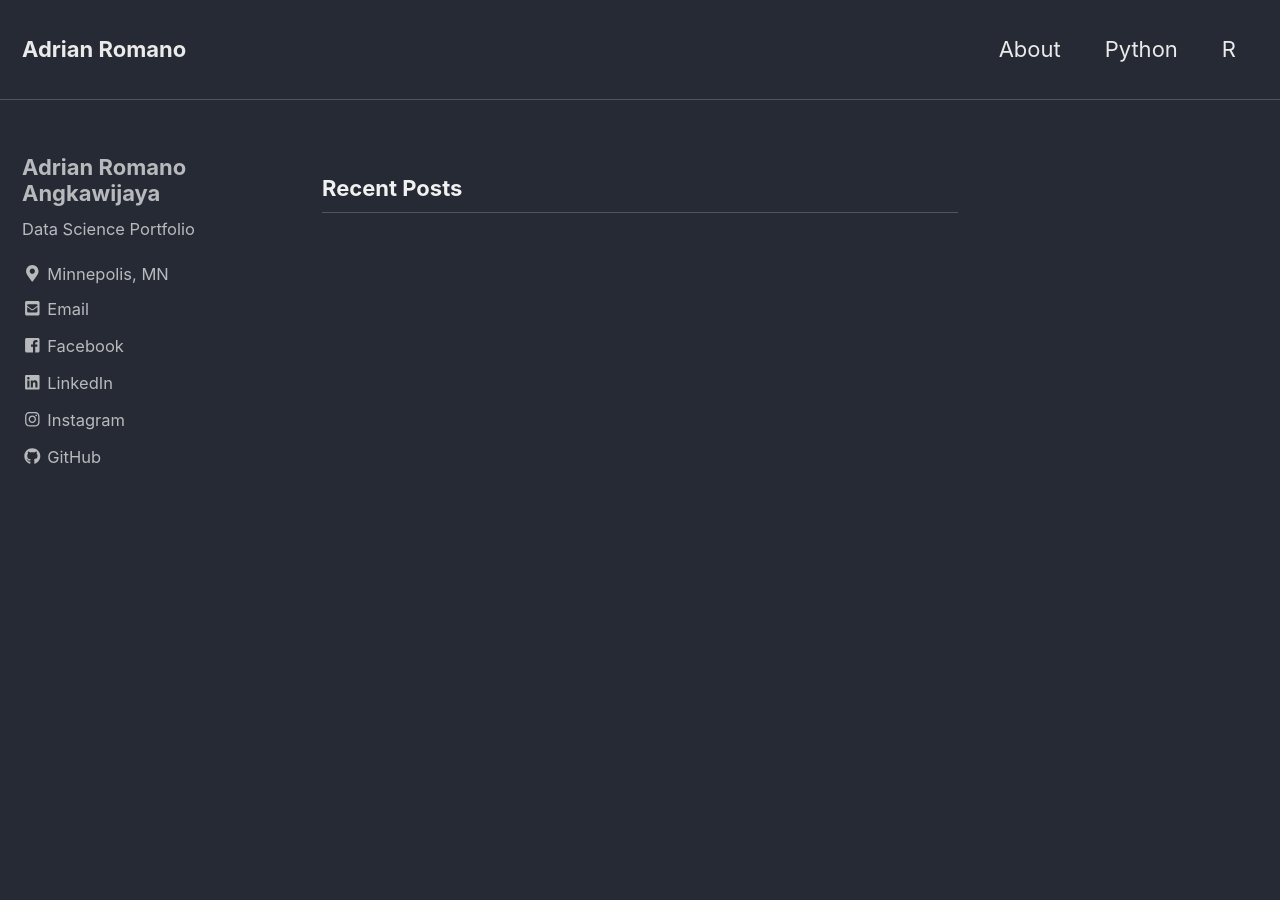
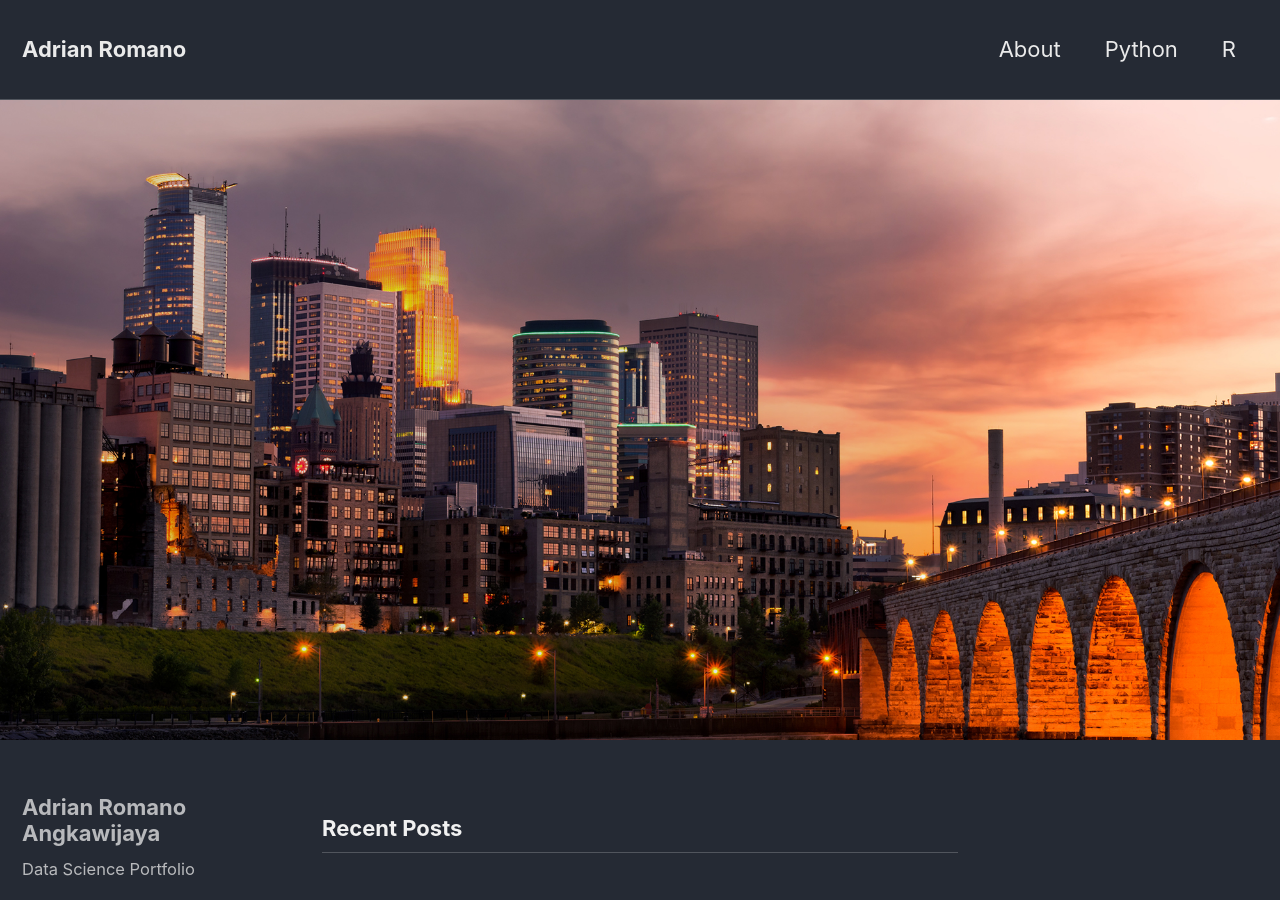
Before and after one commit to adrianromano/adrianromano.github.io, a Jekyll site: the page built from index.html, in a window 1280 px wide and 900 px high. Built offline with Jekyll 4.4.1, drawn with Linux system fonts in a browser that asks for light colours; nearby versions of some CDN libraries; the list of posts is cut into pages by our own code.

Commit message:
new gith

```diff
--- a/index.html
+++ b/index.html
@@ -1,4 +1,6 @@
 ---
 layout: home
 author_profile: true
+header:
+  image: "/images/minneapolis.jpeg"
 ---
```
Also changed, not shown: images/lightrail.jpeg (added), images/stonearch.jpeg (added).
